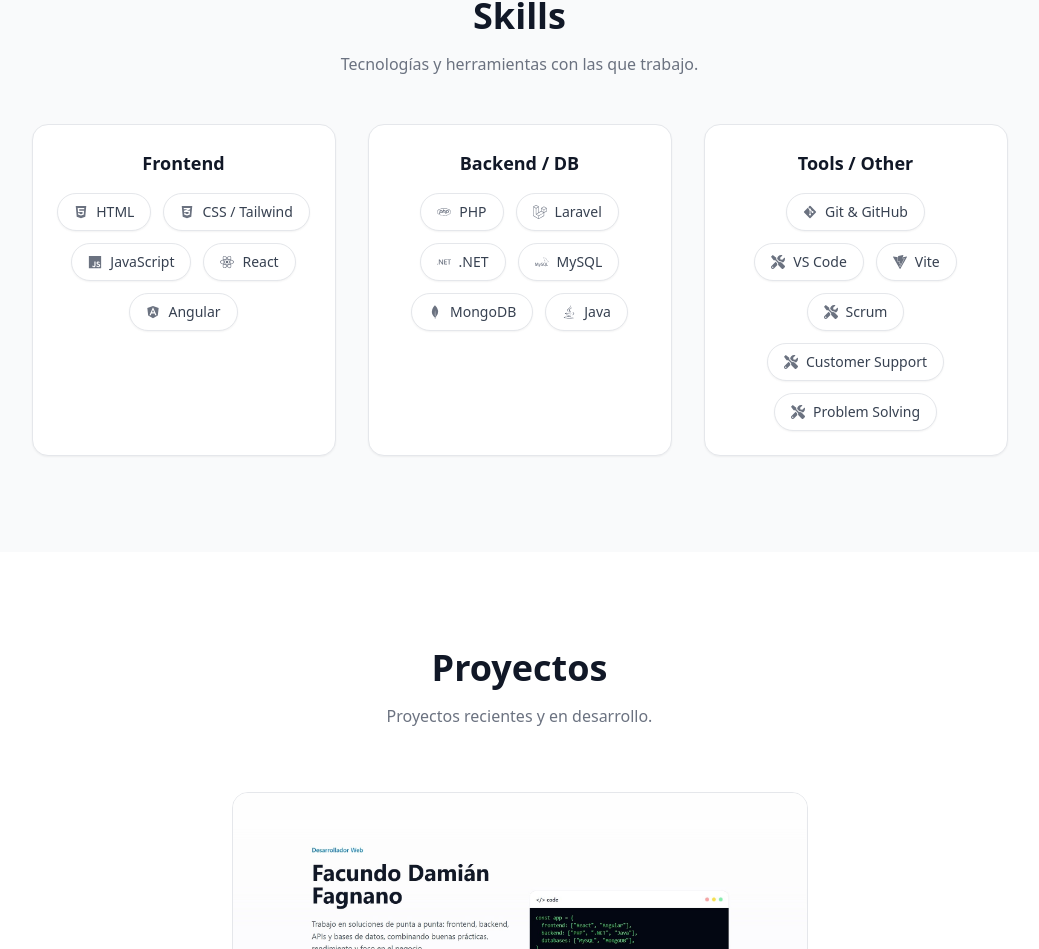
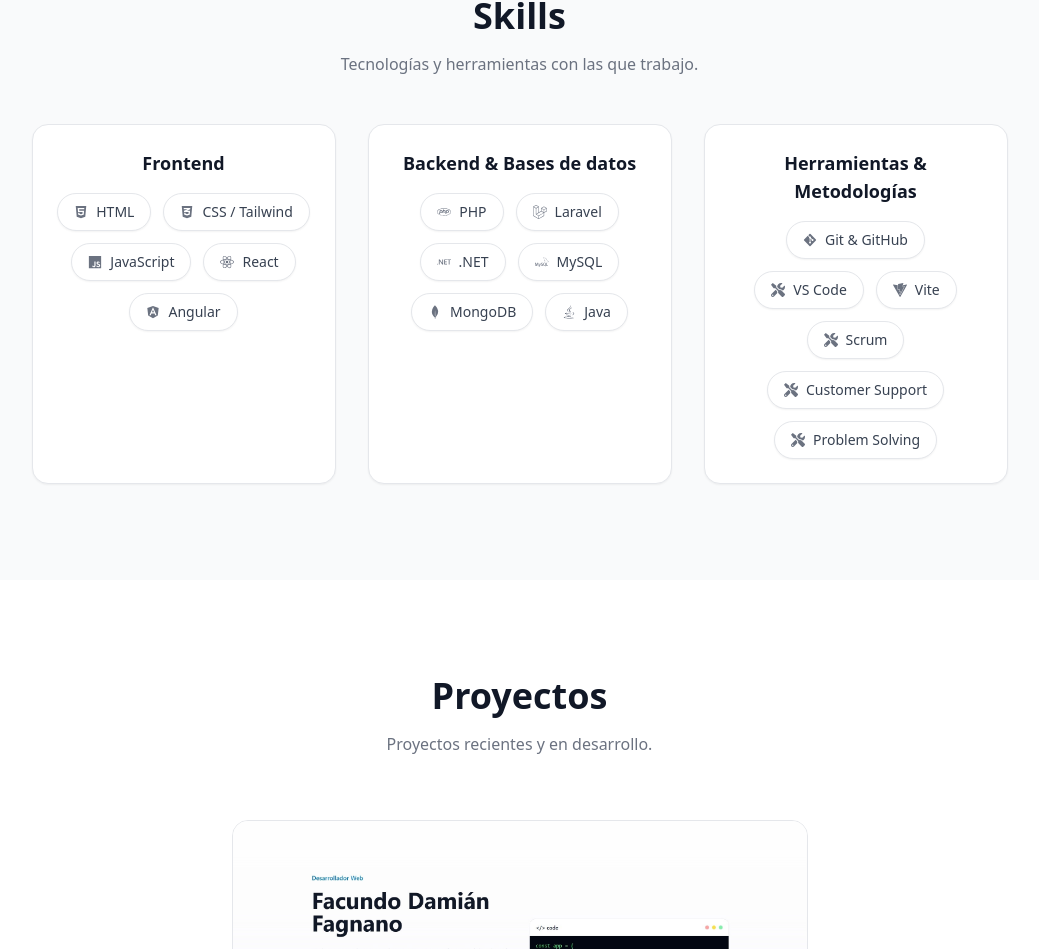
Before and after one commit to FacuFagnano/Porfolio, a React (Vite) app: page / in a window 1280 px wide. Shown: the part 1450-2399 px from the top of the page, without its empty margins (113-1152 px from the left). Built offline with nearby package versions, Linux system fonts and the light colour scheme.

Commit message:
translation in Skill section

```diff
--- a/src/components/Skills/Skills.jsx
+++ b/src/components/Skills/Skills.jsx
@@ -16,7 +16,7 @@ import { useLanguage } from "../../context/LanguageContext"
 
 const groups = [
   {
-    title: "Frontend",
+    key: "frontend",
     skills: [
       { name: "HTML", icon: FaHtml5 },
       { name: "CSS / Tailwind", icon: FaCss3Alt },
@@ -26,7 +26,7 @@ const groups = [
     ],
   },
   {
-    title: "Backend / DB",
+    key: "backend",
     skills: [
       { name: "PHP", icon: FaPhp },
       { name: "Laravel", icon: FaLaravel },
@@ -37,7 +37,7 @@ const groups = [
     ],
   },
   {
-    title: "Tools / Other",
+    key: "tools",
     skills: [
       { name: "Git & GitHub", icon: FaGitAlt },
       { name: "VS Code", icon: FaTools },
@@ -102,7 +102,7 @@ export default function Skills() {
           viewport={{ once: true, amount: 0.2 }}
         >
           {groups.map((g) => (
-            <SkillCard key={g.title} title={g.title} skills={g.skills} />
+            <SkillCard key={g.key} title={t.skills.groups[g.key]} skills={g.skills} />
           ))}
         </motion.div>
       </div>
--- a/src/i18n/en.json
+++ b/src/i18n/en.json
@@ -22,7 +22,12 @@
   },
   "skills": {
     "title": "Skills",
-    "subtitle": "Technologies and tools I work with."
+    "subtitle": "Technologies and tools I work with.",
+    "groups": {
+      "frontend": "Frontend",
+      "backend": "Backend & DB",
+      "tools": "Tools & Methodologies"
+    }
   },
   "projects": {
     "title": "Projects",
--- a/src/i18n/es.json
+++ b/src/i18n/es.json
@@ -22,7 +22,12 @@
   },
   "skills": {
     "title": "Skills",
-    "subtitle": "Tecnologías y herramientas con las que trabajo."
+    "subtitle": "Tecnologías y herramientas con las que trabajo.",
+    "groups": {
+      "frontend": "Frontend",
+      "backend": "Backend & Bases de datos",
+      "tools": "Herramientas & Metodologías"
+    }
   },
   "projects": {
     "title": "Proyectos",
```
